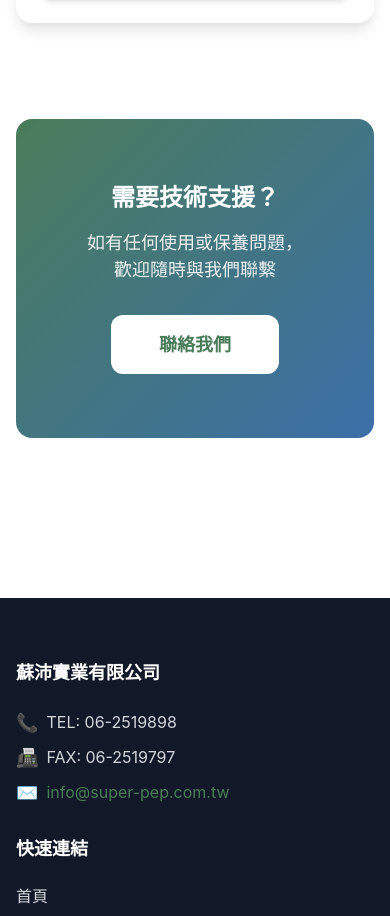
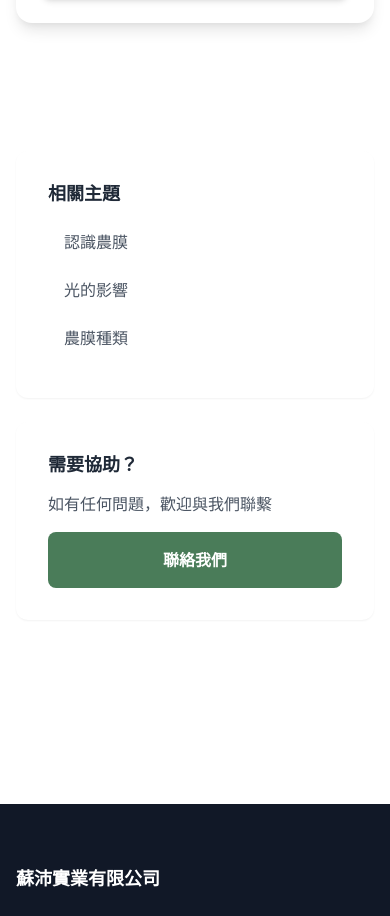
Before and after one commit to cuochung/pep-web, a Vue app: page /agricultural-film/precautions in a window 390 px wide. Shown: the part 7765-8681 px from the top of the page. Built offline with nearby package versions, Linux system fonts and the light colour scheme.

Commit message:
2026.1.23.1

```diff
--- a/src/components/products/ProductCarousel.vue
+++ b/src/components/products/ProductCarousel.vue
@@ -70,7 +70,8 @@
       ></button>
     </div>
 
-    <!-- 燈箱 -->
+    <!-- 燈箱 - 使用 Teleport 渲染到 body 確保全螢幕顯示 -->
+    <Teleport to="body">
       <transition name="fade">
         <div v-if="lightboxOpen" class="lightbox" @click="closeLightbox">
           <button class="lightbox-close" @click="closeLightbox" aria-label="關閉">
@@ -97,6 +98,7 @@
           />
         </div>
       </transition>
+    </Teleport>
   </div>
 </template>
 
@@ -226,50 +228,6 @@ const closeLightbox = () => {
   border-radius: 6px;
 }
 
-/* 燈箱 */
-.lightbox {
-  position: fixed;
-  top: 0;
-  left: 0;
-  right: 0;
-  bottom: 0;
-  background-color: rgba(0, 0, 0, 0.9);
-  display: flex;
-  align-items: center;
-  justify-content: center;
-  z-index: var(--z-modal);
-  padding: var(--spacing-xl);
-}
-
-.lightbox-close {
-  position: absolute;
-  top: var(--spacing-xl);
-  right: var(--spacing-xl);
-  background-color: rgba(255, 255, 255, 0.1);
-  border: none;
-  color: var(--color-white);
-  width: 50px;
-  height: 50px;
-  border-radius: 50%;
-  display: flex;
-  align-items: center;
-  justify-content: center;
-  cursor: pointer;
-  transition: all var(--transition-base);
-}
-
-.lightbox-close:hover {
-  background-color: rgba(255, 255, 255, 0.2);
-  transform: rotate(90deg);
-}
-
-.lightbox-image {
-  max-width: 90%;
-  max-height: 90%;
-  object-fit: contain;
-  border-radius: var(--radius-lg);
-}
-
 @media (max-width: 768px) {
   .carousel-slide {
     height: 300px;
@@ -281,3 +239,55 @@ const closeLightbox = () => {
   }
 }
 </style>
+
+<style>
+/* 燈箱樣式 - 非 scoped，因為使用 Teleport 渲染到 body */
+.lightbox {
+  position: fixed !important;
+  top: 0 !important;
+  left: 0 !important;
+  right: 0 !important;
+  bottom: 0 !important;
+  width: 100vw !important;
+  height: 100vh !important;
+  background-color: rgba(0, 0, 0, 0.95) !important;
+  display: flex !important;
+  align-items: center !important;
+  justify-content: center !important;
+  z-index: 9999 !important;
+  padding: var(--spacing-xl) !important;
+  margin: 0 !important;
+}
+
+.lightbox-close {
+  position: absolute !important;
+  top: var(--spacing-xl) !important;
+  right: var(--spacing-xl) !important;
+  background-color: rgba(255, 255, 255, 0.1) !important;
+  border: none !important;
+  color: var(--color-white) !important;
+  width: 50px !important;
+  height: 50px !important;
+  border-radius: 50% !important;
+  display: flex !important;
+  align-items: center !important;
+  justify-content: center !important;
+  cursor: pointer !important;
+  transition: all var(--transition-base) !important;
+  z-index: 10000 !important;
+}
+
+.lightbox-close:hover {
+  background-color: rgba(255, 255, 255, 0.2) !important;
+  transform: rotate(90deg) !important;
+}
+
+.lightbox-image {
+  max-width: 95% !important;
+  max-height: 95% !important;
+  width: auto !important;
+  height: auto !important;
+  object-fit: contain !important;
+  border-radius: var(--radius-lg) !important;
+}
+</style>
--- a/src/utils/constants.js
+++ b/src/utils/constants.js
@@ -191,37 +191,37 @@ export const PRODUCTS = [
 export const TIMELINE = [
   {
     year: '1996-1999',
-    title: '扯出TUV3750AF',
+    title: '推出TUV3750AF',
     description: '開始生產高品質農膜'
   },
   {
     year: '2000-2003',
-    title: '扯出TUV3755AF',
+    title: '推出TUV3755AF',
     description: '技術升級，品質提升'
   },
   {
     year: '2004-2007',
-    title: '扯出UV2794AD',
+    title: '推出UV2794AD',
     description: '新一代產品問世'
   },
   {
     year: '2008-2011',
-    title: '扯出UV2794ADAS',
+    title: '推出UV2794ADAS',
     description: '持續創新研發'
   },
   {
     year: '2012-2015',
-    title: '扯出UV2798AD 降溫膜',
+    title: '推出UV2798AD 降溫膜',
     description: '推出降溫功能膜'
   },
   {
     year: '2016-2019',
-    title: '扯出UV2892AD 超韌性膜布',
+    title: '推出UV2892AD 超韌性膜布',
     description: '超韌性材質突破'
   },
   {
     year: '2020~',
-    title: '扯出UV2992AD-S 0.2mm 超透膜',
+    title: '推出UV2992AD-S 0.2mm 超透膜',
     description: '最新超透明技術'
   }
 ]
--- a/src/views/FilmTypes.vue
+++ b/src/views/FilmTypes.vue
@@ -11,8 +11,10 @@
 
     <section class="content-section section">
       <div class="container">
-        <!-- 高折射農膜 -->
-        <div class="film-type-section scroll-reveal">
+        <div class="content-wrapper">
+          <div class="main-content scroll-reveal">
+            <!-- 高折射農膜 -->
+            <div class="film-type-section scroll-reveal">
           <div class="section-header">
             <div class="header-icon">✨</div>
             <h2>高折射農膜</h2>
@@ -184,6 +186,33 @@
             </div>
           </div>
         </div>
+          </div>
+
+          <aside class="sidebar scroll-reveal">
+          <div class="sidebar-card">
+            <h3>相關主題</h3>
+            <ul class="related-links">
+              <li>
+                <router-link to="/agricultural-film">認識農膜</router-link>
+              </li>
+              <li>
+                <router-link to="/agricultural-film/light-impact">光的影響</router-link>
+              </li>
+              <li>
+                <router-link to="/agricultural-film/precautions">注意事項</router-link>
+              </li>
+            </ul>
+          </div>
+
+          <div class="sidebar-card">
+            <h3>需要協助？</h3>
+            <p>如有任何問題，歡迎與我們聯繫</p>
+            <router-link to="/contact" class="btn btn-primary">
+              聯絡我們
+            </router-link>
+          </div>
+        </aside>
+        </div>
       </div>
     </section>
   </div>
@@ -212,6 +241,19 @@
   color: var(--color-white);
   opacity: 0.9;
   margin: 0;
+}
+
+.content-wrapper {
+  display: grid;
+  grid-template-columns: 1fr 350px;
+  gap: var(--spacing-3xl);
+  align-items: start;
+}
+
+@media (max-width: 1024px) {
+  .content-wrapper {
+    grid-template-columns: 1fr;
+  }
 }
 
 /* 農膜類型區塊 */
@@ -601,4 +643,84 @@
     text-align: center;
   }
 }
+
+/* 側邊欄 */
+.sidebar {
+  position: sticky;
+  top: 100px;
+  height: fit-content;
+  align-self: start;
+  z-index: 10;
+}
+
+@media (max-width: 1024px) {
+  .sidebar {
+    position: static;
+    align-self: stretch;
+  }
+}
+
+.sidebar-card {
+  background-color: var(--color-white);
+  padding: var(--spacing-xl);
+  border-radius: var(--radius-lg);
+  box-shadow: var(--shadow-sm);
+  margin-bottom: var(--spacing-lg);
+}
+
+.sidebar-card h3 {
+  font-size: var(--font-size-lg);
+  color: var(--color-text-primary);
+  margin-bottom: var(--spacing-md);
+}
+
+.sidebar-card p {
+  color: var(--color-text-secondary);
+  margin-bottom: var(--spacing-md);
+}
+
+.related-links {
+  list-style: none;
+  padding: 0;
+  margin: 0;
+}
+
+.related-links li {
+  margin-bottom: var(--spacing-sm);
+}
+
+.related-links a {
+  display: block;
+  padding: var(--spacing-sm) var(--spacing-md);
+  color: var(--color-text-secondary);
+  border-radius: var(--radius-md);
+  transition: all var(--transition-fast);
+  text-decoration: none;
+}
+
+.related-links a:hover {
+  background-color: var(--color-gray-50);
+  color: var(--color-primary);
+}
+
+.btn {
+  display: block;
+  width: 100%;
+  padding: var(--spacing-md);
+  border-radius: var(--radius-md);
+  font-weight: var(--font-weight-semibold);
+  text-align: center;
+  transition: all var(--transition-base);
+  text-decoration: none;
+}
+
+.btn-primary {
+  background-color: var(--color-primary);
+  color: var(--color-white);
+}
+
+.btn-primary:hover {
+  background-color: var(--color-primary-dark);
+  transform: translateY(-2px);
+}
 </style>
--- a/src/views/LightImpact.vue
+++ b/src/views/LightImpact.vue
@@ -202,6 +202,7 @@
   display: grid;
   grid-template-columns: 1fr 350px;
   gap: var(--spacing-3xl);
+  align-items: start;
 }
 
 @media (max-width: 1024px) {
@@ -554,11 +555,14 @@
   position: sticky;
   top: 100px;
   height: fit-content;
+  align-self: start;
+  z-index: 10;
 }
 
 @media (max-width: 1024px) {
   .sidebar {
     position: static;
+    align-self: stretch;
   }
 }
 
--- a/src/views/Precautions.vue
+++ b/src/views/Precautions.vue
@@ -11,6 +11,8 @@
 
     <section class="content-section section">
       <div class="container">
+        <div class="content-wrapper">
+          <div class="main-content scroll-reveal">
             <!-- 農膜的使用壽命影響因素 -->
             <div class="main-title scroll-reveal">
               <h2>農膜的使用壽命及注意事項：</h2>
@@ -226,12 +228,32 @@
           </div>
         </div>
 
-        <div class="contact-box scroll-reveal">
-          <h3>需要技術支援？</h3>
-          <p>如有任何使用或保養問題，歡迎隨時與我們聯繫</p>
+          </div>
+
+          <aside class="sidebar scroll-reveal">
+            <div class="sidebar-card">
+              <h3>相關主題</h3>
+              <ul class="related-links">
+                <li>
+                  <router-link to="/agricultural-film">認識農膜</router-link>
+                </li>
+                <li>
+                  <router-link to="/agricultural-film/light-impact">光的影響</router-link>
+                </li>
+                <li>
+                  <router-link to="/agricultural-film/types">農膜種類</router-link>
+                </li>
+              </ul>
+            </div>
+
+            <div class="sidebar-card">
+              <h3>需要協助？</h3>
+              <p>如有任何問題，歡迎與我們聯繫</p>
               <router-link to="/contact" class="btn btn-primary">
                 聯絡我們
               </router-link>
+            </div>
+          </aside>
         </div>
       </div>
     </section>
@@ -261,6 +283,19 @@
   color: var(--color-white);
   opacity: 0.9;
   margin: 0;
+}
+
+.content-wrapper {
+  display: grid;
+  grid-template-columns: 1fr 350px;
+  gap: var(--spacing-3xl);
+  align-items: start;
+}
+
+@media (max-width: 1024px) {
+  .content-wrapper {
+    grid-template-columns: 1fr;
+  }
 }
 
 /* 主標題 */
@@ -599,46 +634,84 @@
   box-shadow: var(--shadow-md);
 }
 
-/* 聯絡框 */
-.contact-box {
-  background: linear-gradient(135deg, var(--color-primary), var(--color-secondary));
-  color: var(--color-white);
-  padding: var(--spacing-3xl);
-  border-radius: var(--radius-xl);
-  text-align: center;
-  margin-top: var(--spacing-4xl);
+/* 側邊欄 */
+.sidebar {
+  position: sticky;
+  top: 100px;
+  height: fit-content;
+  align-self: start;
+  z-index: 10;
 }
 
-.contact-box h3 {
-  font-size: var(--font-size-2xl);
-  color: var(--color-white);
+@media (max-width: 1024px) {
+  .sidebar {
+    position: static;
+    align-self: stretch;
+  }
+}
+
+.sidebar-card {
+  background-color: var(--color-white);
+  padding: var(--spacing-xl);
+  border-radius: var(--radius-lg);
+  box-shadow: var(--shadow-sm);
+  margin-bottom: var(--spacing-lg);
+}
+
+.sidebar-card h3 {
+  font-size: var(--font-size-lg);
+  color: var(--color-text-primary);
   margin-bottom: var(--spacing-md);
 }
 
-.contact-box p {
-  font-size: var(--font-size-lg);
-  color: var(--color-white);
-  opacity: 0.9;
-  margin-bottom: var(--spacing-xl);
+.sidebar-card p {
+  color: var(--color-text-secondary);
+  margin-bottom: var(--spacing-md);
+}
+
+.related-links {
+  list-style: none;
+  padding: 0;
+  margin: 0;
+}
+
+.related-links li {
+  margin-bottom: var(--spacing-sm);
+}
+
+.related-links a {
+  display: block;
+  padding: var(--spacing-sm) var(--spacing-md);
+  color: var(--color-text-secondary);
+  border-radius: var(--radius-md);
+  transition: all var(--transition-fast);
+  text-decoration: none;
+}
+
+.related-links a:hover {
+  background-color: var(--color-gray-50);
+  color: var(--color-primary);
 }
 
 .btn {
-  display: inline-block;
-  padding: var(--spacing-md) var(--spacing-2xl);
-  border-radius: var(--radius-lg);
+  display: block;
+  width: 100%;
+  padding: var(--spacing-md);
+  border-radius: var(--radius-md);
   font-weight: var(--font-weight-semibold);
-  font-size: var(--font-size-lg);
+  text-align: center;
   transition: all var(--transition-base);
+  text-decoration: none;
 }
 
 .btn-primary {
-  background-color: var(--color-white);
-  color: var(--color-primary);
+  background-color: var(--color-primary);
+  color: var(--color-white);
 }
 
 .btn-primary:hover {
-  transform: translateY(-3px);
-  box-shadow: var(--shadow-xl);
+  background-color: var(--color-primary-dark);
+  transform: translateY(-2px);
 }
 
 /* 響應式設計 */
```
Lines whose indentation alone changed are shown as unchanged.
